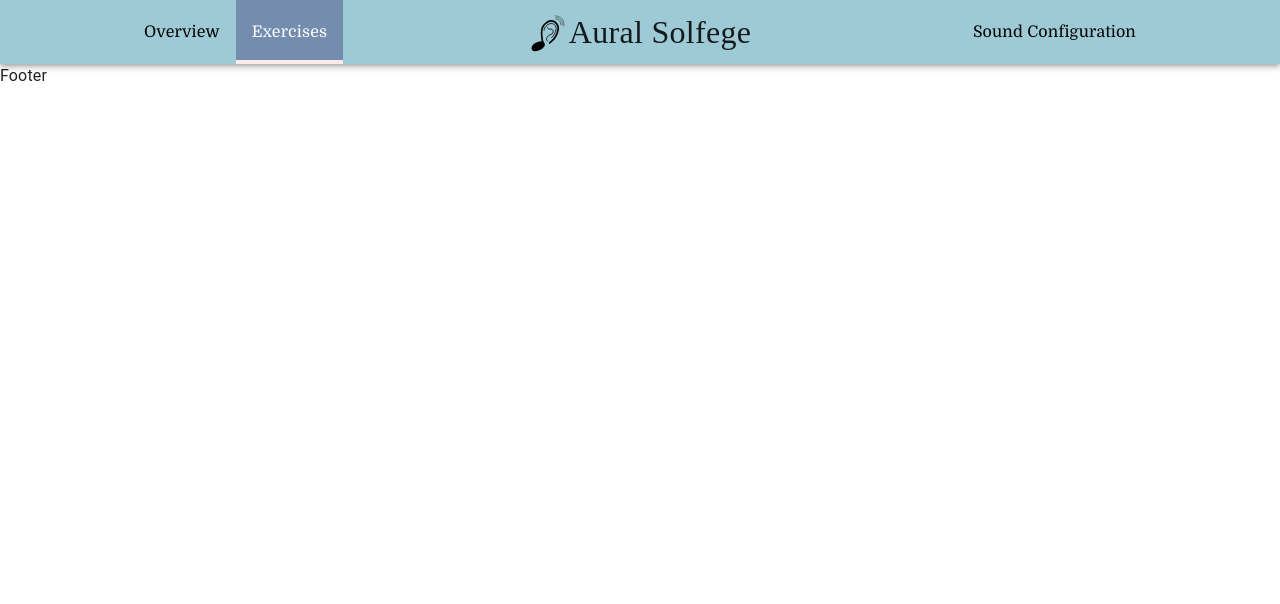
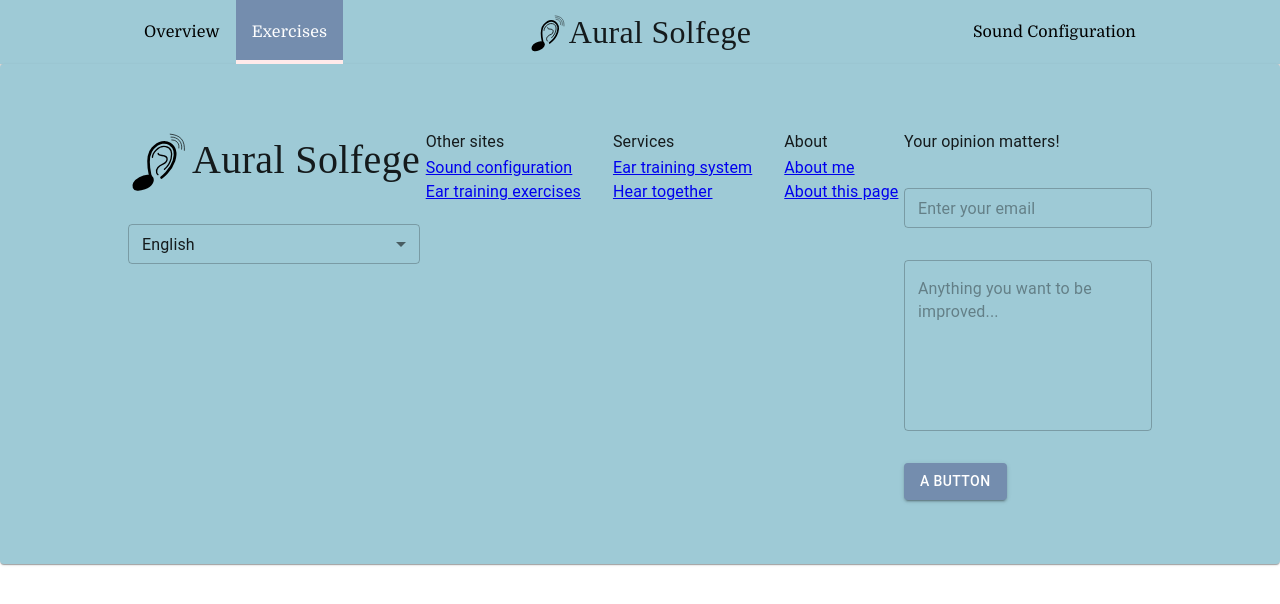
Before and after one commit to thanhKasper/aural-solfege-ui, a React (Vite) app: page / in a window 1280 px wide. Shown: the top 604 px of the page. Built offline with nearby package versions, Linux system fonts and the light colour scheme; a web font is replaced by a local one.

Commit message:
feat: create footer

```diff
--- a/src/components/organisms/footer/Footer.tsx
+++ b/src/components/organisms/footer/Footer.tsx
@@ -1,3 +1,96 @@
+import LogoWithBrandName from "@/components/molecules/LogoWithBrandName";
+import {
+  Box,
+  Button,
+  Container,
+  MenuItem,
+  Paper,
+  Select,
+  Stack,
+  TextField,
+  Typography,
+} from "@mui/material";
+import { styled } from "@mui/material/styles";
+
+const FooterContainer = styled(Paper)(({ theme }) => ({
+  backgroundColor: theme.palette.secondary.main,
+}));
+
 export const Footer = () => {
-  return <div>Footer</div>;
+  return (
+    <FooterContainer
+      sx={{ paddingY: 8, display: "flex", justifyContent: "space-between", paddingX: 16 }}
+    >
+      {/* Left: Logo + Language selector */}
+      <Stack spacing={4}>
+        <LogoWithBrandName size="xl" />
+
+        {/* Language selector */}
+        <Select defaultValue="en" size="small" sx={{ minWidth: 200 }}>
+          <MenuItem value="en">English</MenuItem>
+          <MenuItem value="fr">Français</MenuItem>
+          <MenuItem value="es">Español</MenuItem>
+        </Select>
+      </Stack>
+
+      {/* Center: Nav link columns */}
+      <Stack direction={"row"} component="nav" spacing={4}>
+        {/* Other sites */}
+        <Stack direction={"column"}>
+          <Typography variant="subtitle1">Other sites</Typography>
+          <Typography component="a" href="#">
+            Sound configuration
+          </Typography>
+          <Typography component="a" href="#">
+            Ear training exercises
+          </Typography>
+        </Stack>
+
+        {/* Services */}
+        <Stack direction={"column"}>
+          <Typography variant="subtitle1">Services</Typography>
+          <Typography component="a" href="#">
+            Ear training system
+          </Typography>
+          <Typography component="a" href="#">
+            Hear together
+          </Typography>
+        </Stack>
+
+        {/* About */}
+        <Stack direction={"column"}>
+          <Typography variant="subtitle1">About</Typography>
+          <Typography component="a" href="#">
+            About me
+          </Typography>
+          <Typography component="a" href="#">
+            About this page
+          </Typography>
+        </Stack>
+      </Stack>
+
+      {/* Right: Feedback form */}
+      <Stack direction={"column"} spacing={4}>
+        <Typography variant="subtitle1">Your opinion matters!</Typography>
+
+        <TextField
+          type="email"
+          placeholder="Enter your email"
+          size="small"
+          fullWidth
+        />
+
+        <TextField
+          placeholder="Anything you want to be improved..."
+          multiline
+          rows={6}
+          fullWidth
+        />
+
+        <Button variant="contained" sx={{ alignSelf: "flex-start" }}>
+          A button
+        </Button>
+      </Stack>
+    </FooterContainer>
+  );
 };
```
